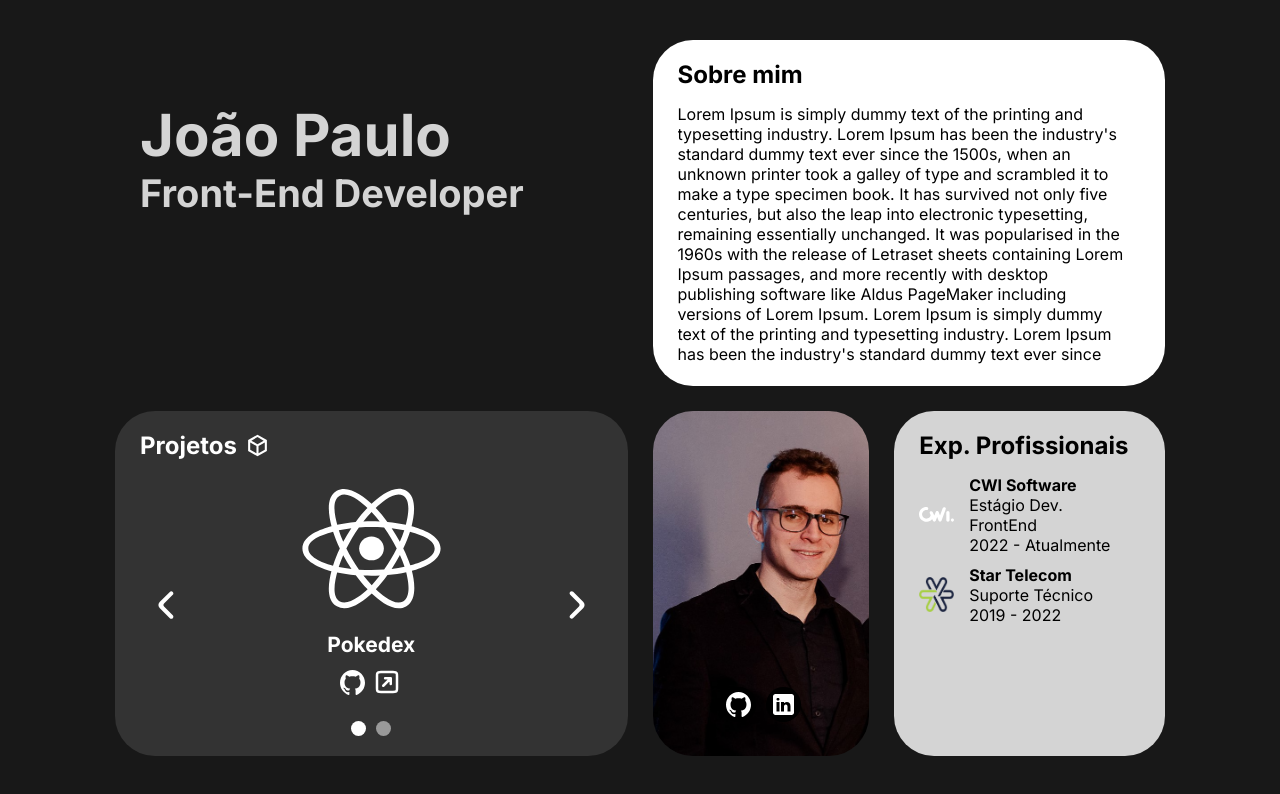
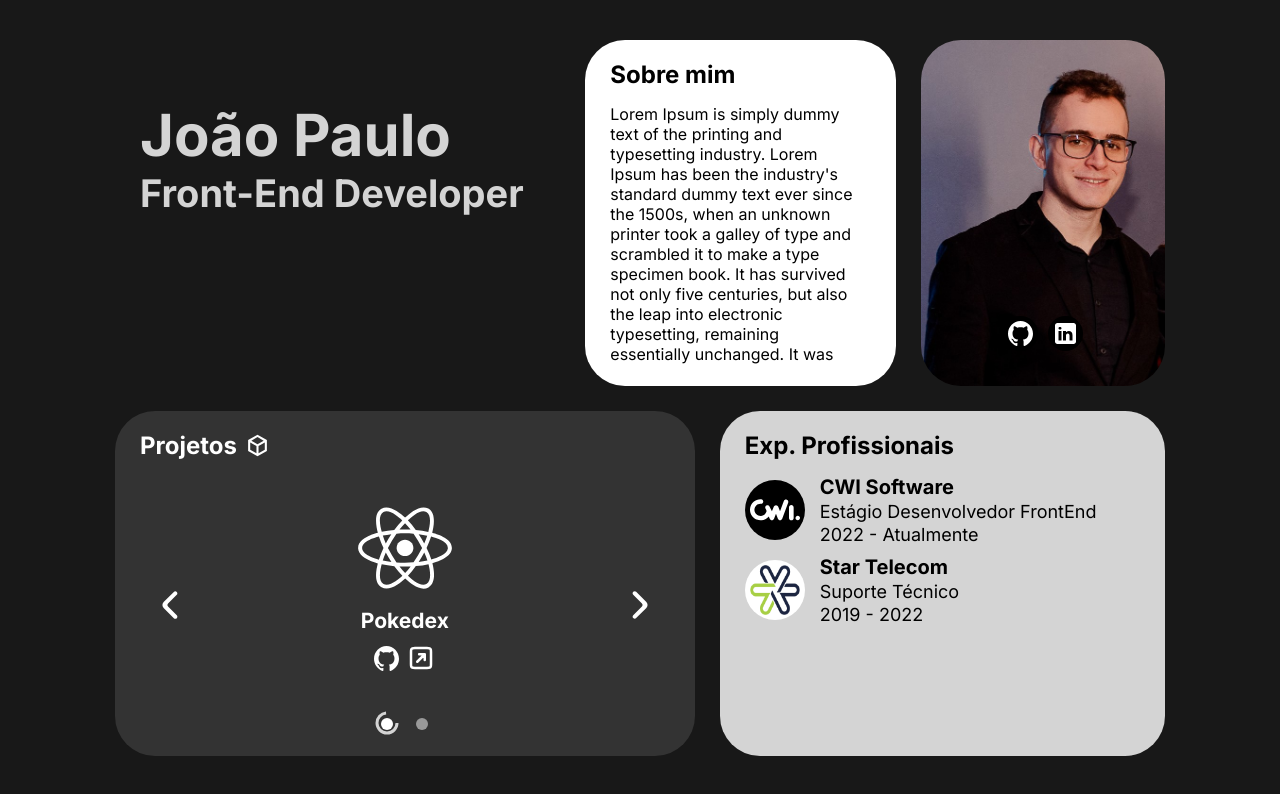
Before and after one commit to joaop-rosa/my-site, a Next.js app: page / in a window 1280 px wide. Shown: the top 794 px of the page. Built offline with nearby package versions, Linux system fonts and the light colour scheme.

Commit message:
added timer to carousel and adjust cards layouts

```diff
--- a/src/app/components/Card.module.css
+++ b/src/app/components/Card.module.css
@@ -25,7 +25,7 @@
 
 .description {
   flex: 1;
-  overflow-y: scroll;
+  overflow-y: auto;
   padding-right: 15px;
 }
 
--- a/src/app/components/Card.tsx
+++ b/src/app/components/Card.tsx
@@ -23,8 +23,10 @@ export function Card(props: {
   icon?: any;
   itens?: any;
   children?: any;
+  className?: any;
 }) {
-  const { title, description, type, theme, icon, itens, children } = props;
+  const { title, description, type, theme, icon, itens, children, className } =
+    props;
 
   function renderContent() {
     if (type === CARD_TYPE.TEXT) {
@@ -64,7 +66,7 @@ export function Card(props: {
 
   return (
     <div
-      className={cn(s.card, {
+      className={cn(s.card, className, {
         [s.cardLight]: theme === CARD_THEME.LIGHT,
         [s.cardDark]: theme === CARD_THEME.DARK,
         [s.cardCarousel]: type === CARD_TYPE.CAROUSEL,
--- a/src/app/components/cards/CardCarousel.module.css
+++ b/src/app/components/cards/CardCarousel.module.css
@@ -25,13 +25,6 @@
   max-width: 250px;
   text-align: center;
   font-size: 21px;
-}
-
-.iconWrapper {
-  position: relative;
-  align-self: stretch;
-  flex: 1;
-  height: auto;
 }
 
 .button {
@@ -83,11 +76,21 @@
   z-index: 2;
 }
 
+.dotWrapper {
+  position: relative;
+  width: 25px;
+  height: 25px;
+}
+
 .dot {
-  width: 15px;
-  height: 15px;
+  position: absolute;
+  left: 50%;
+  top: 50%;
+  transform: translate(-50%, -50%);
+  width: 12px;
+  height: 12px;
   border-radius: 50px;
-  border: none;
+  border: solid 2px transparent;
   cursor: pointer;
   background-color: var(--white);
 }
--- a/src/app/components/cards/CardCarousel.tsx
+++ b/src/app/components/cards/CardCarousel.tsx
@@ -15,6 +15,9 @@ export type ProjectItem = {
   width: number;
   height: number;
 };
+
+const CAROUSEL_TIMER_MS = 10000;
+const CAROUSEL_TIMER_SECOND = 10;
 
 const variants = {
   enter: (direction: number) => {
@@ -37,7 +40,26 @@ const variants = {
   },
 };
 
+const draw = {
+  hidden: { pathLength: 0, opacity: 0 },
+  visible: () => {
+    return {
+      pathLength: 1,
+      opacity: 1,
+      transition: {
+        pathLength: {
+          type: "linear",
+          duration: CAROUSEL_TIMER_SECOND,
+          bounce: 0,
+        },
+        opacity: { duration: 0.01 },
+      },
+    };
+  },
+};
+
 export function CardCarousel({ itens }: { itens: ProjectItem[] }) {
+  const [carouselInterval, setCaroulselInterval] = useState<NodeJS.Timeout>();
   const [[indexCarousel, direction], setIndexCarousel] = useState(
     itens.length ? [0, 0] : [0, -1]
   );
@@ -59,6 +81,7 @@ export function CardCarousel({ itens }: { itens: ProjectItem[] }) {
   }
 
   function handleDot(index: number) {
+    resetInterval();
     setIndexCarousel((currentValue) => [
       index,
       index > currentValue[0] ? 1 : -1,
@@ -70,6 +93,24 @@ export function CardCarousel({ itens }: { itens: ProjectItem[] }) {
       <div className={s.dotsWrapper}>
         {itens.map((_, index) => {
           return (
+            <div className={s.dotWrapper}>
+              <motion.svg
+                width="30"
+                height="30"
+                viewBox="0 0 30 30"
+                fill={"transparent"}
+              >
+                <motion.circle
+                  cx="12"
+                  cy="12"
+                  r="10"
+                  stroke="#d4d4d4"
+                  strokeWidth={3}
+                  variants={draw}
+                  initial="hidden"
+                  animate={index === indexCarousel ? "visible" : "hidden"}
+                />
+              </motion.svg>
               <button
                 key={index}
                 className={cn(s.dot, {
@@ -77,14 +118,23 @@ export function CardCarousel({ itens }: { itens: ProjectItem[] }) {
                 })}
                 onClick={() => handleDot(index)}
               />
+            </div>
           );
         })}
       </div>
     );
   }
 
+  // Not working
+  function resetInterval() {
+    if (carouselInterval) {
+      clearInterval(carouselInterval);
+    }
+    setCaroulselInterval(setInterval(handleForward, CAROUSEL_TIMER_MS));
+  }
+
   useEffect(() => {
-    const carouselInterval = setInterval(handleForward, 10000);
+    resetInterval();
     return () => clearInterval(carouselInterval);
   }, []);
 
@@ -105,15 +155,14 @@ export function CardCarousel({ itens }: { itens: ProjectItem[] }) {
           exit="exit"
           transition={{ duration: 0.7 }}
         >
-          <div className={s.iconWrapper}>
           <Image
             src={itens[indexCarousel].icon}
             alt={itens[indexCarousel].alt}
             className={s.icon}
-              fill
+            width={100}
+            height={100}
             priority
           />
-          </div>
 
           <h4 className={s.title}>{itens[indexCarousel].name}</h4>
           <div className={s.links}>
--- a/src/app/constants/works.ts
+++ b/src/app/constants/works.ts
@@ -2,9 +2,10 @@ export const WORKS = [
   {
     company: "CWI Software",
     companyIcon: "/icons/cwi.svg",
-    role: "Estágio Dev. FrontEnd",
+    role: "Estágio Desenvolvedor FrontEnd",
     yearStart: 2022,
     yearEnd: null,
+    iconBackground: 'var(--black)'
   },
   {
     company: "Star Telecom",
@@ -12,5 +13,6 @@ export const WORKS = [
     role: "Suporte Técnico",
     yearStart: 2019,
     yearEnd: 2022,
+    iconBackground: 'var(--white)'
   },
 ];
--- a/src/app/globals.css
+++ b/src/app/globals.css
@@ -3,6 +3,7 @@
   --white: #fff;
   --mine-shaft: #333333;
   --alto: #d4d4d4;
+  --black: #000;
 }
 
 * {
--- a/src/app/page.module.css
+++ b/src/app/page.module.css
@@ -14,14 +14,26 @@
 
 .content {
   display: grid;
-  grid-template-columns: repeat(2, 1fr);
+  grid-template-columns: repeat(16, 1fr);
   grid-template-rows: repeat(2, minmax(auto, 48%));
   gap: 25px;
   max-height: 90vh;
 }
 
+.cardAbout {
+  grid-column: span 5;
+  grid-row: auto;
+}
+
+.cardCarousel {
+  grid-column: span 9;
+  grid-row: auto;
+}
+
 .customStartCardWrapper {
   padding: 60px 25px 20px;
+  grid-column: span 7;
+  grid-row: auto;
 }
 
 .name {
@@ -35,16 +47,15 @@
 }
 
 .customCardPersonalWrapper {
-  display: grid;
-  grid-template-columns: 0.8fr 1fr;
-  grid-template-rows: 1fr;
-  gap: 25px;
+  grid-row: auto;
+  grid-column: span 4;
 }
 
 .personalImageWrapper {
   border-radius: 40px;
   position: relative;
   overflow: hidden;
+  height: 100%;
 }
 
 .personalImageWrapper::after {
@@ -101,6 +112,8 @@
 }
 
 .workCardWrapper {
+  grid-column: span 7;
+  grid-row: auto;
   padding: 20px 25px 35px;
   border-radius: 40px;
   background-color: var(--alto);
@@ -113,7 +126,7 @@
   display: flex;
   flex-direction: column;
   gap: 10px;
-  overflow-y: scroll;
+  overflow-y: auto;
   flex: 1;
   padding-right: 10px;
 }
@@ -125,11 +138,31 @@
 }
 
 .workIconWrapper {
+  padding: 5px;
+  border-radius: 50px;
+}
+
+.workIconContainer {
   position: relative;
-  width: 35px;
-  height: 35px;
+  width: 50px;
+  height: 50px;
 }
 
 .workTextWrapper {
+  display: flex;
+  flex-direction: column;
+  gap: 2px;
   flex: 1;
 }
+
+.workTitle {
+  font-size: 20px;
+}
+
+.workSubtitle {
+  font-size: 18px;
+}
+
+.workTime {
+  font-size: 18px;
+}
--- a/src/app/page.tsx
+++ b/src/app/page.tsx
@@ -7,7 +7,7 @@ import { PROJECTS } from "./constants/projects";
 import Image from "next/image";
 import { SOCIAL_MEDIAS } from "./constants/socialMedias";
 import { useEffect, useState } from "react";
-import Spinner from "./components/cards/Spinner";
+import Spinner from "./components/Spinner";
 import ReactDOM from "react-dom";
 import { WORKS } from "./constants/works";
 
@@ -37,13 +37,7 @@ export default function Home() {
             description={ABOUT_ME_CARD.DESCRIPTION}
             type={CARD_TYPE.TEXT}
             theme={CARD_THEME.LIGHT}
-          />
-          <Card
-            title={PROJECT_CARD.TITLE}
-            type={CARD_TYPE.CAROUSEL}
-            theme={CARD_THEME.DARK}
-            itens={PROJECTS}
-            icon="/icons/project.svg"
+            className={s.cardAbout}
           />
           <Card type={CARD_TYPE.CUSTOM}>
             <div className={s.customCardPersonalWrapper}>
@@ -77,14 +71,28 @@ export default function Home() {
                   })}
                 </div>
               </div>
-              {/* TO DO - Card muito pequeno para o conteudo */}
+            </div>
+          </Card>
+          <Card
+            title={PROJECT_CARD.TITLE}
+            type={CARD_TYPE.CAROUSEL}
+            theme={CARD_THEME.DARK}
+            itens={PROJECTS}
+            icon="/icons/project.svg"
+            className={s.cardCarousel}
+          />
+          <Card type={CARD_TYPE.CUSTOM}>
             <div className={s.workCardWrapper}>
               <h2>Exp. Profissionais</h2>
               <div className={s.worksWrapper}>
                 {WORKS.map((work) => {
                   return (
                     <div className={s.work}>
-                        <div className={s.workIconWrapper}>
+                      <div
+                        className={s.workIconWrapper}
+                        style={{ backgroundColor: work.iconBackground }}
+                      >
+                        <div className={s.workIconContainer}>
                           <Image
                             src={work.companyIcon}
                             alt="Icone da empresa"
@@ -93,10 +101,11 @@ export default function Home() {
                             priority
                           />
                         </div>
+                      </div>
                       <div className={s.workTextWrapper}>
-                          <h4>{work.company}</h4>
-                          <p>{work.role}</p>
-                          <p>
+                        <h4 className={s.workTitle}>{work.company}</h4>
+                        <p className={s.workSubtitle}>{work.role}</p>
+                        <p className={s.workTime}>
                           {work.yearStart} - {work.yearEnd ?? "Atualmente"}
                         </p>
                       </div>
@@ -105,7 +114,6 @@ export default function Home() {
                 })}
               </div>
             </div>
-            </div>
           </Card>
         </div>
       </div>
```
Also changed, not shown: src/app/components/Spinner.module.css (renamed from src/app/components/cards/Spinner.module.css), src/app/components/Spinner.tsx (renamed from src/app/components/cards/Spinner.tsx). Lines whose indentation alone changed are shown as unchanged.
